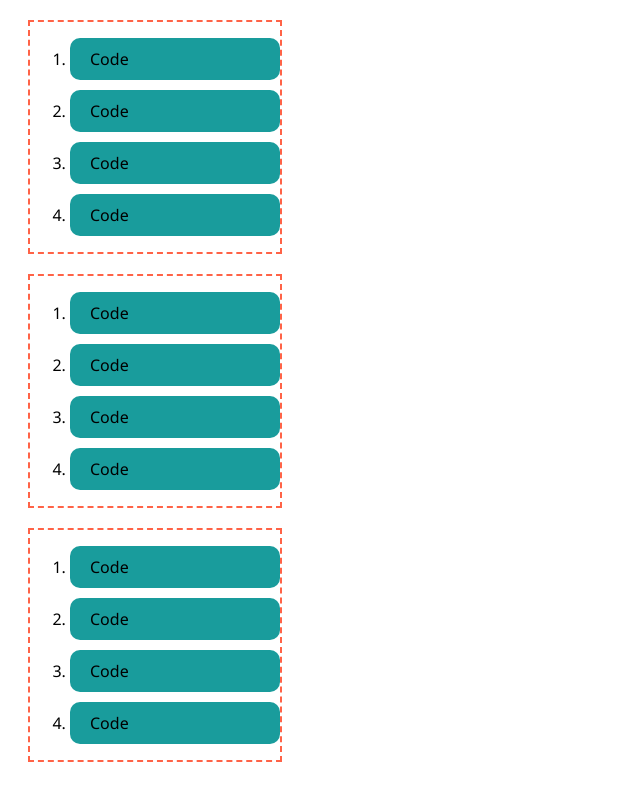
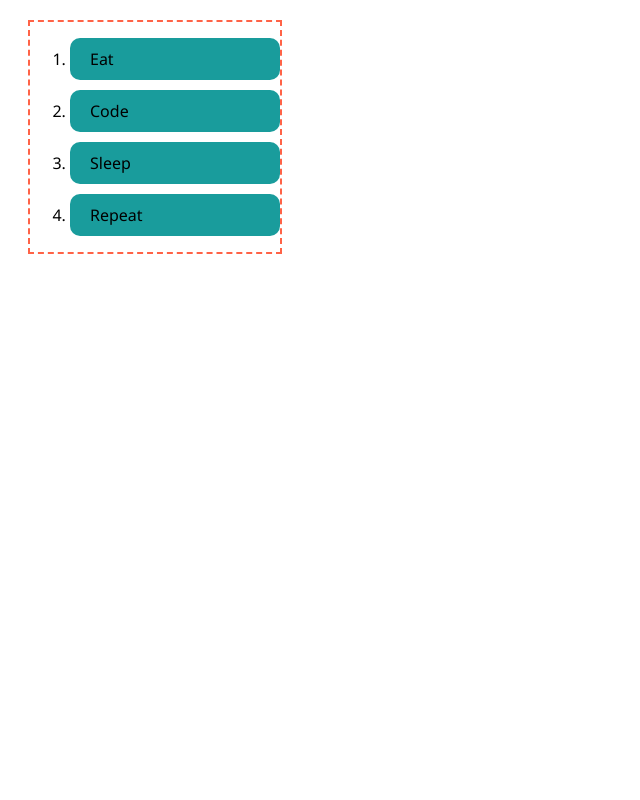
Before and after one commit to DevAdeelAhmad/TodoAppwithTypeScriptandReactJs, a React (Create React App) app: page / in a window 1280 px wide. Shown: the whole page, without its empty margins (0-640 px from the left). Built offline with nearby package versions, Linux system fonts and the light colour scheme.

Commit message:
used props to set todos

```diff
--- a/src/App.tsx
+++ b/src/App.tsx
@@ -5,8 +5,6 @@ const App: React.FC = () => {
     return (
         <div>
             <Todo/>
-            <Todo/>
-            <Todo/>
         </div>
     )
 };
--- a/src/components/Todo/TodoItem/index.tsx
+++ b/src/components/Todo/TodoItem/index.tsx
@@ -1,8 +1,12 @@
 import React from "react";
 import "./style.css";
+interface TodoItemProps{
+  // title?: String;    its by-default required but if you add "?" then optional
+  title: String; //it will be required
+}
 
-const TodoItem: React.FC = () => {
-  return <li>Code</li>;
+const TodoItem: React.FC<TodoItemProps> = (props) => {
+  return <li>{props.title}</li>;
 };
 
 export default TodoItem;
--- a/src/components/Todo/index.tsx
+++ b/src/components/Todo/index.tsx
@@ -1,17 +1,17 @@
 import React from "react";
 import TodoItem from "./TodoItem";
-import "./style.css"
+import "./style.css";
 
 const Todo: React.FC = () => {
   return (
-  <div className="todo-container">
-    <ol>
-        <TodoItem/>
-        <TodoItem/>
-        <TodoItem/>
-        <TodoItem/>
-    </ol>
-  </div>
+    <div className="todo-container">
+      <ol>
+        <TodoItem title="Eat"/>
+        <TodoItem title="Code"/>
+        <TodoItem title="Sleep"/>
+        <TodoItem title="Repeat"/>
+      </ol>
+    </div>
   );
 };
 
```
Also changed, not shown: 1 other file (tests, documents, lock files or other folders).
